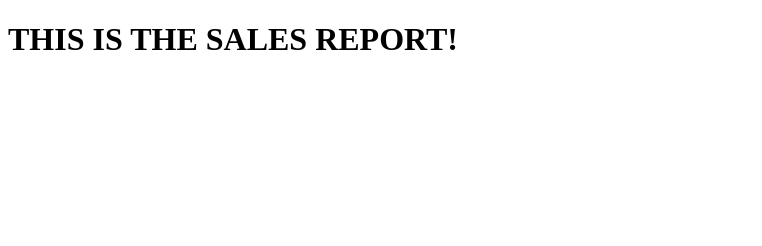
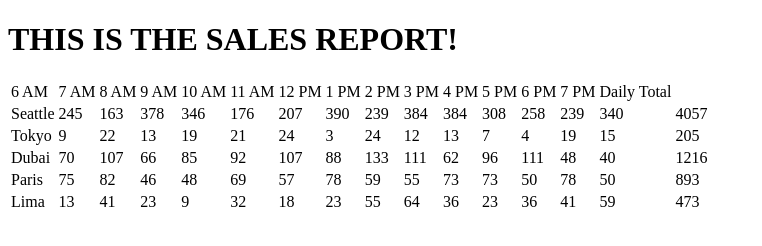
Before and after one commit to PaulDepew/cookie-stand, a plain HTML site: page sales.html in a window 1280 px wide. Shown: the whole page, without its empty margins (0-762 px from the left). Drawn offline with Linux system fonts and the light colour scheme.

Commit message:
Lab7 Updated to Constructors

```diff
--- a/app.js
+++ b/app.js
@@ -13,7 +13,6 @@ var Store = function(storeName, minCust, maxCust, hourOpen, cookiesPerCustomer )
   this.cookieSum = 0;
   var custPerHour = this.custPerHour;
 
-
   for (var currentHour = 0; currentHour < this.hourOpen; currentHour++) {
 
     // this creates a random customer amount 14 times
@@ -22,25 +21,41 @@ var Store = function(storeName, minCust, maxCust, hourOpen, cookiesPerCustomer )
     // this finds the hourly sales total by multiplying cookiesPerCustomer by custPerHour
     this.hourlySales.push(Math.floor(this.cookiesPerCustomer * custPerHour));
 
-    // // this creates 1 array of average hourly sales
-    // this.hourlySales.push(this.hourlySales) ;
+  }
+  // this sums all the cookies in the daily sales array
+  for (var i = 0; i < this.hourOpen; i++) {
+    this.cookieSum = (this.cookieSum + this.hourlySales[i]);
   }
 
-  for (var i = 0; i < this.hourOpen; i++) {
-    this.cookieSum = (this.cookieSum + this.hourlySales[i]);
+  // this write a table row to the salesreport table
 
+  this.tableEl = document.getElementById('salesreport');
+  console.log(this.tableEl);
+  this.row = document.createElement('tr');
+  this.tableEl.appendChild(this.row);
+  console.log(this.row);
+  this.head = document.createElement('td');
+  this.row.appendChild(this.head);
+  this.head.textContent = storeName ;
+
+  for (i = 0; i < this.hourlySales.length; i++) {
+    this.cell = document.createElement('td');
+    this.row.appendChild(this.cell);
+    this.cell.textContent = this.hourlySales[i];
   }
 
-  var tableEL = document.getElementById('salesreport');
-  for (var index = 0; index < this.hourOpen; index++) {
-    var ChildEl = document.createElement('td');
-    ChildEl.appendChild
-  }
+  this.foot = document.createElement('td');
+  this.row.appendChild(this.foot);
+  this.foot.textContent = this.cookieSum;
 
 };
 
 var Seattle = new Store( 'Seattle' , 23, 63, 14, 6.3);
 console.log(Seattle);
+var Tokyo = new Store('Tokyo' , 3, 24, 14, 1.2);
+var Dubai = new Store('Dubai', 11, 38, 14, 3.7);
+var Paris = new Store('Paris', 20, 38, 14, 2.3);
+var Lima = new Store('Lima', 2, 16, 14, 4.6);
 
 // var Store = {
 
--- a/sales.html
+++ b/sales.html
@@ -9,6 +9,53 @@
 <body>
     <h1>THIS IS THE SALES REPORT!</h1>
     <table id="salesreport">
+        <tr>
+            <td>
+                6 AM
+            </td>
+            <td>
+                7 AM
+            </td>
+            <td>
+                8 AM
+            </td>
+            <td>
+                9 AM
+            </td>
+            <td>
+                10 AM
+            </td>
+            <td>
+                11 AM
+            </td>
+            <td>
+                12 PM
+            </td>
+            <td>
+                1 PM
+            </td>
+            <td>
+                2 PM
+            </td>
+            <td>
+                3 PM
+            </td>
+            <td>
+                4 PM
+            </td>
+            <td>
+                5 PM
+            </td>
+            <td>
+                6 PM
+            </td>
+            <td>
+                7 PM
+            </td>
+            <td>
+                Daily Total
+             </td>
+        </tr>
 
     </table>
 
```
